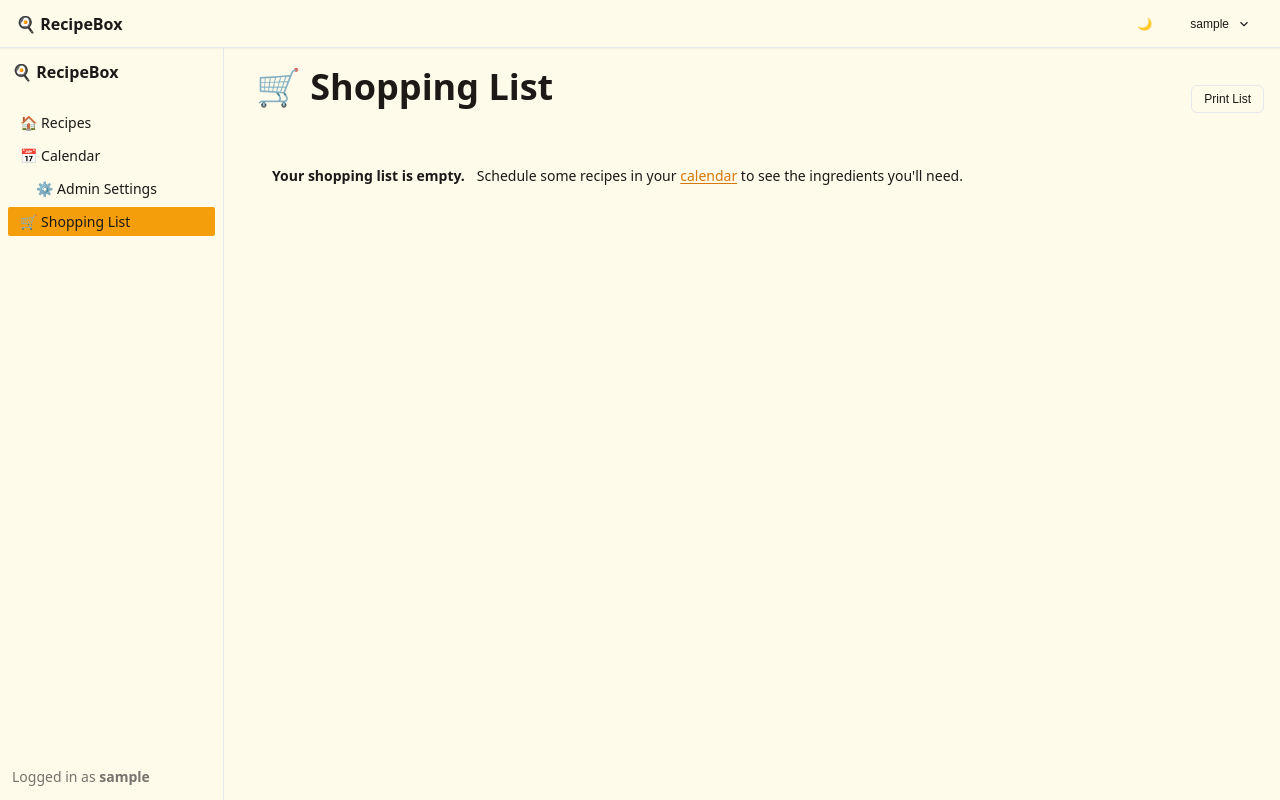
After one commit to chrys/recipebox, a Django app: page /recipes/shopping-list/ in a window 1280 px wide. The commit adds this page. Run offline with Django 5.2, Linux system fonts and the light colour scheme; a user stored in the database is signed in; tables that the repository leaves empty hold one stand-in row (values such as "Sample post").

Commit message:
feat(shopping): Implement Shopping List module grouped by aisle

```diff
--- /dev/null
+++ b/recipes/templates/recipes/shopping_list.html
@@ -0,0 +1,43 @@
+{% extends "base.html" %}
+
+{% block title %}Shopping List — RecipeBox{% endblock %}
+
+{% block content %}
+<div class="flex justify-between items-center mb-4">
+    <h1>🛒 Shopping List</h1>
+    <button class="button outline small" onclick="window.print()">Print List</button>
+</div>
+
+{% if ingredients_by_aisle %}
+<div class="container">
+    <div class="row" style="gap: var(--space-4) 0;">
+        {% for aisle, ingredients in ingredients_by_aisle.items %}
+        <div class="col-6">
+            <section class="card h-full">
+                <header><h3>{{ aisle }}</h3></header>
+                <div style="padding: var(--space-4);">
+                    <ul style="list-style: none; padding: 0;">
+                        {% for ing in ingredients %}
+                        <li class="flex items-start gap-2 mb-2">
+                            <input type="checkbox" style="margin-top: 4px;">
+                            <div>
+                                <strong>{{ ing.quantity }}</strong> {{ ing.name }}
+                                <br>
+                                <small class="text-light">({{ ing.recipe }})</small>
+                            </div>
+                        </li>
+                        {% endfor %}
+                    </ul>
+                </div>
+            </section>
+        </div>
+        {% endfor %}
+    </div>
+</div>
+{% else %}
+<div role="alert" data-variant="info" style="text-align: center;">
+    <strong>Your shopping list is empty.</strong>
+    <p>Schedule some recipes in your <a href="{% url 'calendar_view' %}">calendar</a> to see the ingredients you'll need.</p>
+</div>
+{% endif %}
+{% endblock %}
--- a/recipes/urls.py
+++ b/recipes/urls.py
@@ -3,6 +3,7 @@ from . import views
 
 urlpatterns = [
     path('', views.RecipeListView.as_view(), name='recipe_list'),
+    path('shopping-list/', views.shopping_list, name='shopping_list'),
     path('new/', views.RecipeCreateView.as_view(), name='recipe_create'),
     path('<int:pk>/', views.RecipeDetailView.as_view(), name='recipe_detail'),
     path('<int:pk>/edit/', views.RecipeUpdateView.as_view(), name='recipe_edit'),
--- a/recipes/views.py
+++ b/recipes/views.py
@@ -3,7 +3,7 @@ from django.contrib.auth.decorators import login_required
 from django.contrib.auth.mixins import LoginRequiredMixin, UserPassesTestMixin
 from django.db.models import Q
 from django.http import JsonResponse, HttpResponseBadRequest
-from django.shortcuts import get_object_or_404
+from django.shortcuts import get_object_or_404, render
 from django.urls import reverse_lazy
 from django.views.decorators.http import require_POST
 from django.views.generic import (
@@ -12,6 +12,41 @@ from django.views.generic import (
 import json
 from .models import Recipe, Category
 from .forms import RecipeForm, RecipeIngredientFormSet
+
+
+from datetime import date
+from calendar_app.models import CalendarEntry
+from collections import defaultdict
+
+@login_required
+def shopping_list(request):
+    """Aggregate ingredients for recipes scheduled from today onwards."""
+    today = date.today()
+    entries = CalendarEntry.objects.filter(
+        user=request.user,
+        date__gte=today
+    ).select_related('recipe').prefetch_related('recipe__ingredients')
+
+    ingredients_by_aisle = defaultdict(list)
+
+    # Track unique ingredients to combine quantities if they are the same name in the same aisle
+    # For now, let's keep it simple and just group them.
+    for entry in entries:
+        for ing in entry.recipe.ingredients.all():
+            aisle = ing.aisle or 'General'
+            ingredients_by_aisle[aisle].append({
+                'name': ing.name,
+                'quantity': ing.quantity,
+                'recipe': entry.recipe.title
+            })
+
+    # Sort aisles alphabetically
+    sorted_ingredients = dict(sorted(ingredients_by_aisle.items()))
+
+    context = {
+        'ingredients_by_aisle': sorted_ingredients,
+    }
+    return render(request, 'recipes/shopping_list.html', context)
 
 
 @login_required
--- a/templates/base.html
+++ b/templates/base.html
@@ -41,9 +41,9 @@
           <li><a href="{% url 'recipe_list' %}" {% if request.resolver_match.url_name == 'recipe_list' %}aria-current="page"{% endif %}>🏠 Recipes</a></li>
           <li><a href="{% url 'calendar_view' %}" {% if request.resolver_match.url_name == 'calendar_view' or request.resolver_match.url_name == 'admin_settings' %}aria-current="page"{% endif %}>📅 Calendar</a></li>
           <li style="margin-left: var(--space-4); font-size: 0.9em;"><a href="{% url 'admin_settings' %}" {% if request.resolver_match.url_name == 'admin_settings' %}aria-current="page"{% endif %}>⚙️ Admin Settings</a></li>
+          <li><a href="{% url 'shopping_list' %}" {% if request.resolver_match.url_name == 'shopping_list' %}aria-current="page"{% endif %}>🛒 Shopping List</a></li>
         </ul>
-    </nav>
-    <footer style="padding: var(--space-3);">
+      </nav>    <footer style="padding: var(--space-3);">
       {% if user.is_authenticated %}
       <small class="text-light">Logged in as <strong>{{ user.username }}</strong></small>
       {% endif %}
```
Also changed, not shown: Tests/unit/recipes/test_shopping_list.py (added, +49 -0 lines), Tests/unit/recipes/test_ui.py (+5 -0 lines). Lines whose indentation alone changed are shown as unchanged.
